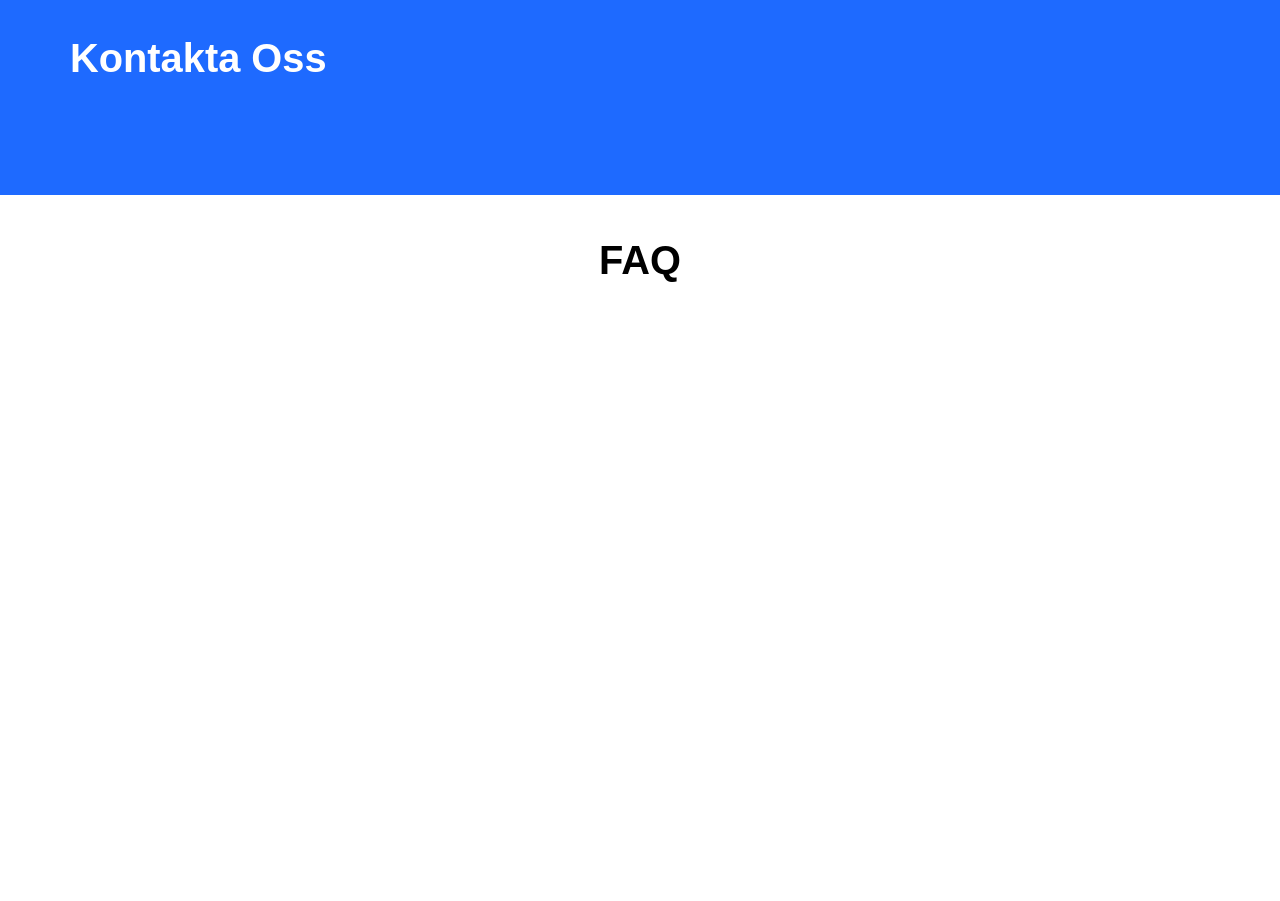
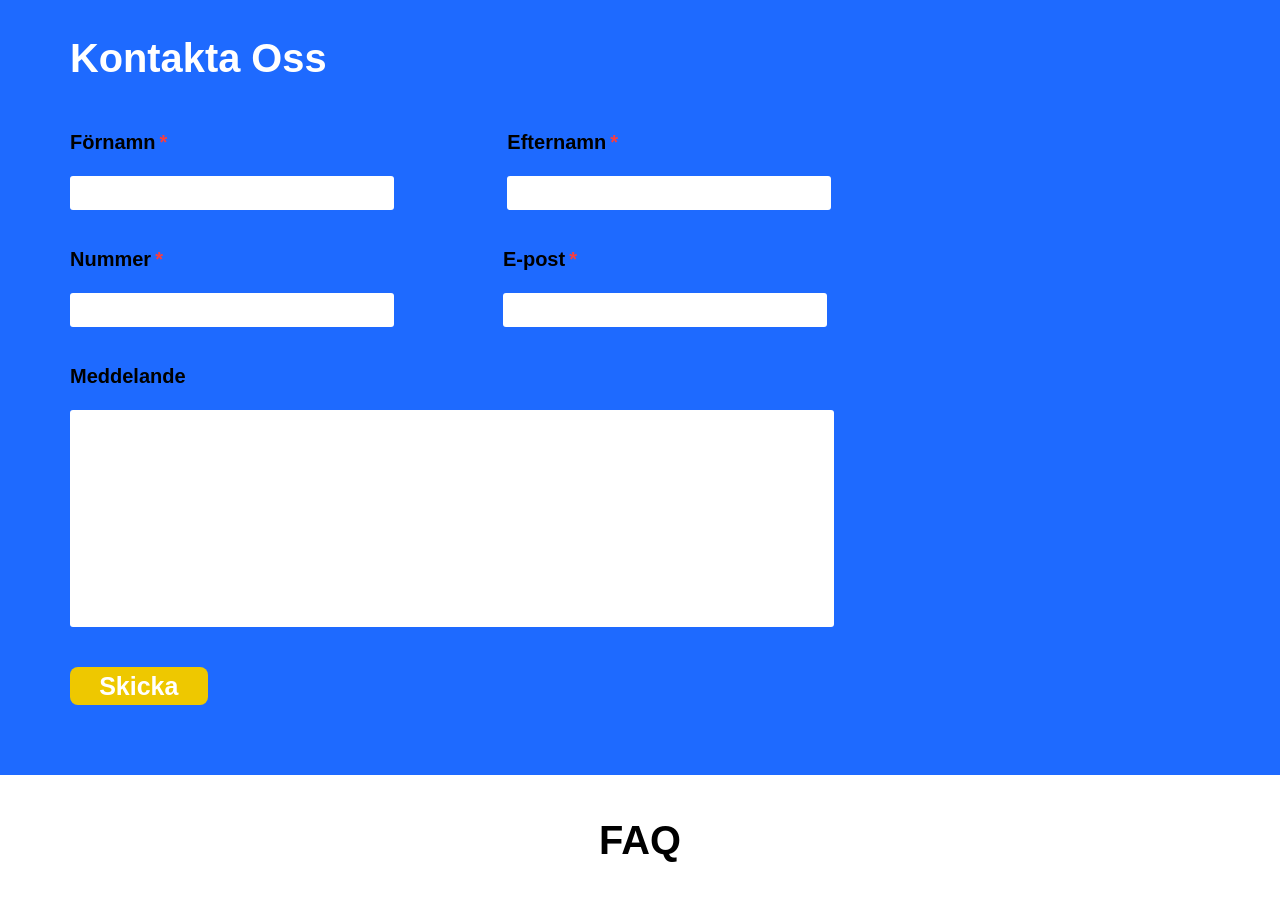
Before and after one commit to maxerling/landing-page-project, a React (Create React App) app: page / in a window 1280 px wide. Shown: the part 2720-3621 px from the top of the page. Before the commit the page ends 3117 px from the top, so only its background shows below. Built offline with nearby package versions, Linux system fonts and the light colour scheme.

Commit message:
added basic structure to ContactSection

```diff
--- a/src/components/ContactSection.tsx
+++ b/src/components/ContactSection.tsx
@@ -20,10 +20,175 @@ const HeaderText = styled.h1`
   font-weight: 600;
 `;
 
+const Label = styled.p`
+  display: flex;
+  flex-direction: row;
+  width: 100%;
+  font-weight: 700;
+  font-size: 1.25rem;
+`;
+
+const RequirimentStyle = styled.div`
+  color: #fa3d3e;
+  margin: 0 0 0 4px;
+`;
+
+const Input = styled.input`
+  display: flex;
+  flex-direction: row;
+  width: 17em;
+  border: none;
+  border-radius: 3px;
+  margin: 0 16px 32px 0;
+  height: 32px;
+
+  @media (min-width: 373px) {
+    width: 20em;
+  }
+
+  @media (min-width: 447px) {
+    width: 24em;
+  }
+`;
+
+const TextArea = styled.textarea`
+  display: flex;
+  border: none;
+  border-radius: 3px;
+  margin: 0 0 40px 0;
+  resize: none;
+  width: 16em;
+  height: 16em;
+
+  @media (min-width: 373px) {
+    width: 20em;
+  }
+
+  @media (min-width: 447px) {
+    width: 24em;
+  }
+
+  @media (min-width: 691px) {
+    width: 44em;
+  }
+
+  @media (min-width: 1100px) {
+    width: 57em;
+  }
+
+  @media (min-width: 1380px) {
+    width: 58em;
+  }
+`;
+
+const Description = styled.p`
+  display: flex;
+
+`;
+
+const ErrorMessage = styled.p`
+  display: flex;
+  color: #fa3d3e;
+  background-color: #ffe0e0;
+`;
+
+const FieldWrapper = styled.div`
+  display: flex;
+  flex-wrap: wrap;
+  flex: column;
+  justify-content: start;
+  margin: 0 0 0 0;
+`;
+
+const Button = styled.button`
+  display: flex;
+  justify-content: center;
+  align-items: center;
+  font-weight: 700;
+  background-color: #eec800;
+  color: #fff;
+  border: none;
+  border-radius: 8px;
+  font-size: 1.563rem;
+  height: 1.5em;
+  width: 5.5em;
+  cursor: pointer;
+
+  &:hover {
+    border: solid 2px white;
+  }
+
+  &:active {
+    color: #e9e8e8;
+    background-color: #c7a601;
+    border: none;
+  }
+`;
+
+const TopSection = styled.div`
+  display: flex;
+  flex-direction: row;
+  flex-wrap: wrap;
+  width: 100%;
+  justify-content: start;
+`;
+
+const MidSection = styled.div`
+  display: flex;
+  flex-direction: row;
+  flex-wrap: wrap;
+  width: 100%;
+  justify-content: start;
+`;
+
+const LowSection = styled.div`
+  display: flex;
+  flex-direction: row;
+  flex-wrap: wrap;
+  width: 100%;
+  justify-content: start;
+`;
+
 export const ContactSection: React.FC<ContactSectionProps> = ({}) => {
   return (
     <ContentWrapper>
       <HeaderText>Kontakta Oss</HeaderText>
+      <TopSection>
+        <FieldWrapper>
+          <Label>
+            Förnamn<RequirimentStyle>*</RequirimentStyle>
+          </Label>
+          <Input />
+        </FieldWrapper>
+        <FieldWrapper>
+          <Label>
+            Efternamn<RequirimentStyle>*</RequirimentStyle>
+          </Label>
+          <Input />
+        </FieldWrapper>
+        <FieldWrapper>
+          <Label>
+            Nummer<RequirimentStyle>*</RequirimentStyle>
+          </Label>
+          <Input />
+        </FieldWrapper>
+        <FieldWrapper>
+          <Label>
+            E-post<RequirimentStyle>*</RequirimentStyle>
+          </Label>
+          <Input />
+        </FieldWrapper>
+      </TopSection>
+      <MidSection>
+        <FieldWrapper>
+          <Label>Meddelande</Label>
+          <TextArea />
+        </FieldWrapper>
+        <LowSection>
+          <Button>Skicka</Button>
+        </LowSection>
+      </MidSection>
+
       {/*<ContentWrapper>
       <Content>
         <RightSection>
```
